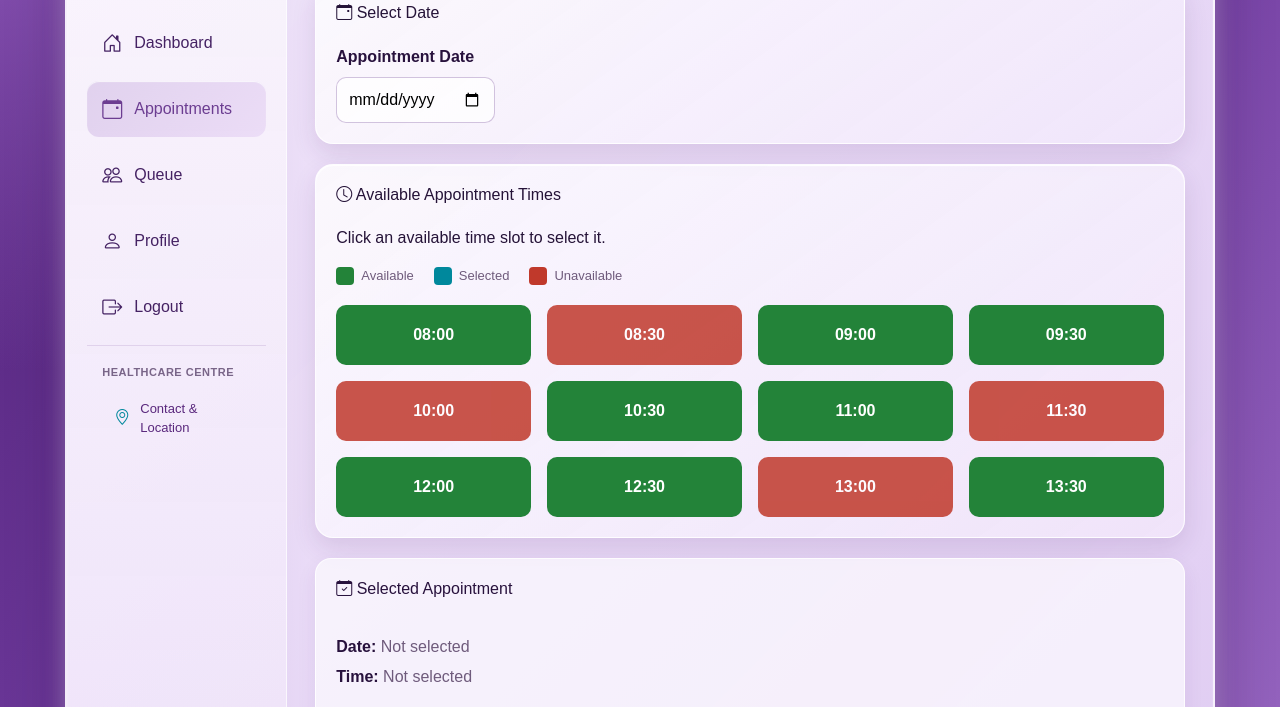
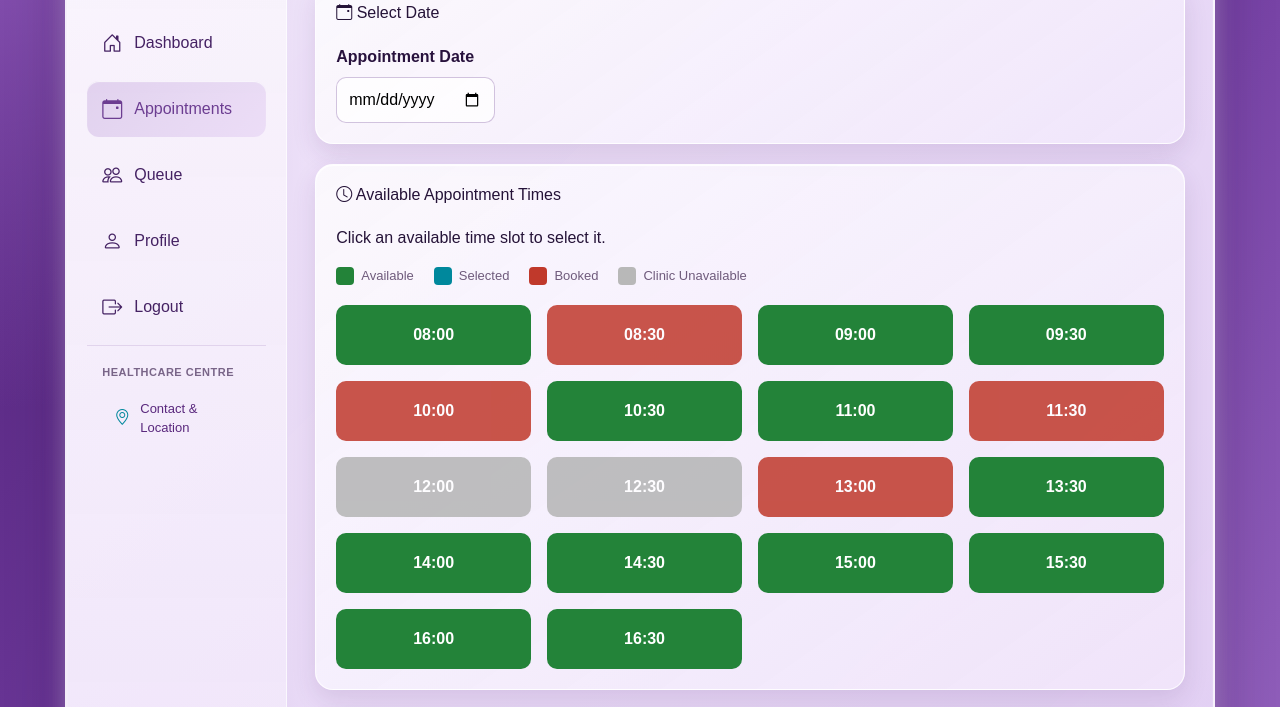
Before and after one commit to Kampus-QReady-Org/Kampus-QReady, a plain HTML site: page AppointmentBooking.html in a window 1280 px wide. Shown: the part 239-946 px from the top of the page. Drawn offline with nearby package versions, Linux system fonts and the light colour scheme.

Commit message:
Modified appointment timeslot

```diff
--- a/AppointmentBooking.html
+++ b/AppointmentBooking.html
@@ -204,8 +204,14 @@
               <span class="legend-item">
                 <span class="legend-box unavailable"></span>
 
-                Unavailable
+                Booked
               </span>
+
+              <span class="legend-item">
+                <span class="legend-box lunch">
+                </span>
+                Clinic Unavailable
+                </span>
             </div>
 
             <!-- =========================
@@ -314,8 +320,8 @@
               <div class="col-6 col-md-3">
                 <button
                   type="button"
-                  class="time-slot available-slot"
-                  data-time="12:00"
+                  class="time-slot unavailable-lunch"
+                  disabled
                 >
                   12:00
                 </button>
@@ -326,9 +332,10 @@
               <div class="col-6 col-md-3">
                 <button
                   type="button"
-                  class="time-slot available-slot"
-                  data-time="12:30"
+                  class="time-slot unavailable-lunch"
+                  disabled
                 >
+
                   12:30
                 </button>
               </div>
@@ -354,6 +361,66 @@
                   data-time="13:30"
                 >
                   13:30
+                </button>
+              </div>
+
+              <div class="col-6 col-md-3">
+                <button
+                  type="button"
+                  class="time-slot available-slot"
+                  data-time="14:00"
+                >
+                  14:00
+                </button>
+              </div>
+              <div class="col-6 col-md-3">
+                <button
+                  type="button"
+                  class="time-slot available-slot"
+                  data-time="14:30"
+                >
+                  14:30
+                </button>
+
+              </div>
+
+              <div class="col-6 col-md-3">
+                <button
+                  type="button"
+                  class="time-slot available-slot"
+                  data-time="15:00"
+                >
+                  15:00
+                </button>
+              </div>
+
+              <div class="col-6 col-md-3">
+                <button
+                  type="button"
+                  class="time-slot available-slot"
+                  data-time="15:30"
+                >
+                  15:30
+                </button>
+              </div>
+
+              <div class="col-6 col-md-3">
+                <button
+                  type="button"
+                  class="time-slot available-slot"
+                  data-time="16:00"
+                >
+                  16:00
+                </button>
+              </div>
+
+              <div class="col-6 col-md-3">
+                <button
+                  type="button"
+                  class="time-slot available-slot"
+                  data-time="16:30"
+                >
+                  16:30
                 </button>
               </div>
             </div>
--- a/style.css
+++ b/style.css
@@ -1771,6 +1771,10 @@ body {
   background-color: #c0392b;
 }
 
+.legend-box.lunch {
+    background-color: #b8b8b8;
+}
+
 /* Time slots */
 
 .time-slot {
@@ -1823,6 +1827,20 @@ body {
   border: 3px solid #006b7b;
 
   box-shadow: 0 5px 15px rgba(0, 136, 156, 0.3);
+}
+
+/* Lunch / clinic unavailable slots */
+.unavailable-lunch {
+    background-color: #b8b8b8;
+    color: #ffffff;
+    cursor: not-allowed;
+    opacity: 0.9;
+}
+
+.unavailable-lunch:hover {
+    background-color: #b8b8b8;
+    transform: none;
+    box-shadow: none;
 }
 
 /* Selected appointment */
```
